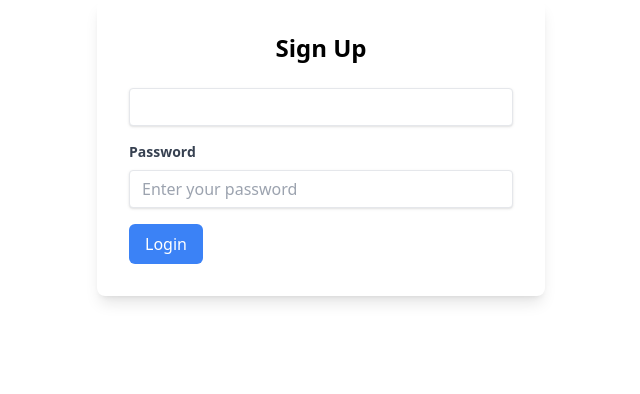
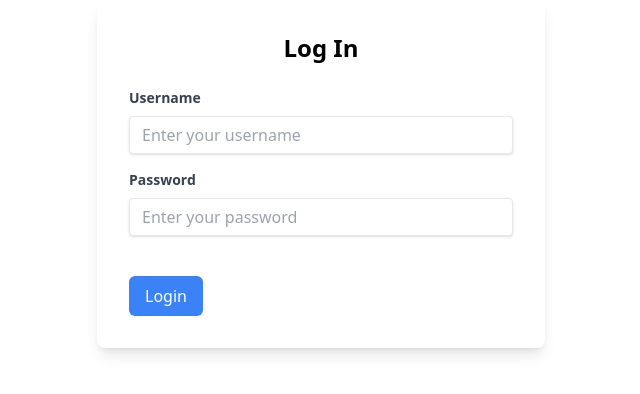
Before and after one commit to muttyqt15/pbp-6, a Django app: page /auth/login/ in a window 1280 px wide. Shown: the top 394 px of the page, without its empty margins (319-959 px from the left). Run offline with Django 5.2, Linux system fonts and the light colour scheme; some libraries are stand-ins or nearby versions.

Commit message:
fix: namespacing

```diff
--- a/api/authentication/forms.py
+++ b/api/authentication/forms.py
@@ -18,9 +18,6 @@ class SignupForm(UserCreationForm):
         self.fields['password1'].widget.attrs['placeholder'] = 'Create a password'
         self.fields['password2'].widget.attrs['placeholder'] = 'Confirm your password'
 
-        # Optionally, you can also set custom labels
-        self.fields['username'].label = 'Username'
-        self.fields['email'].label = 'Email Address'
         self.fields['password1'].label = 'Password'
         self.fields['password2'].label = 'Confirm Password'
         self.fields['role'].label = 'Role'
@@ -30,6 +27,12 @@ class SignupForm(UserCreationForm):
         if User.objects.filter(email=email).exists():
             raise forms.ValidationError("Email is already in use.")
         return email
+
+    def clean_username(self):
+        username = self.cleaned_data.get("username")
+        if User.objects.filter(username=username).exists():
+            raise forms.ValidationError("Username is already in use.")
+        return username
 
     def save(self, commit=True):
         user = super().save(commit=False)
--- a/api/authentication/templates/login.html
+++ b/api/authentication/templates/login.html
@@ -2,11 +2,27 @@
 
 {% block content %}
 <div class="max-w-md mx-auto bg-white p-8 rounded-lg shadow-lg">
-    <h2 class="text-2xl font-bold mb-6 text-center">Sign Up</h2>
+    <h2 class="text-2xl font-bold mb-6 text-center">Log In</h2>
     <form method="POST" class="space-y-4" id="signupForm">
         {% csrf_token %}
-        {% include 'components/input.html' with label=form.email.label placeholder=form.email.field.widget.attrs.placeholder name=form.email.name %}
-        {% include 'components/input.html' with label=form.password.label placeholder=form.password.field.widget.attrs.placeholder name=form.password.name %}
+        {% include 'components/input.html' with label=form.username.label placeholder=form.username.field.widget.attrs.placeholder name=form.username.name %}
+        {% if form.username.errors %}
+            <div class="text-red-500 text-sm">
+                {{ form.password2.errors|join:', ' }}
+            </div>
+        {% endif %}
+        {% include 'components/input.html' with type="password" label=form.password.label placeholder=form.password.field.widget.attrs.placeholder name=form.password.name %}
+        {% if form.password.errors %}
+            <div class="text-red-500 text-sm">
+                {{ form.password.errors|join:', ' }}
+            </div>
+        {% endif %}
+        <br />
+        {% if form.non_field_errors %}
+            <div class="text-red-500 text-sm">
+                {{ form.non_field_errors|join:', ' }}
+            </div>
+        {% endif %}
         <button type="submit" class="bg-blue-500 text-white py-2 px-4 rounded-md hover:bg-blue-700">
             Login
         </button>
--- a/api/authentication/templates/signup.html
+++ b/api/authentication/templates/signup.html
@@ -17,13 +17,13 @@
                 {{ form.email.errors|join:', ' }}
             </div>
         {% endif %}
-        {% include 'components/input.html' with label=form.password1.label placeholder=form.password1.field.widget.attrs.placeholder name=form.password1.name %}
+        {% include 'components/input.html' with type="password" label=form.password1.label placeholder=form.password1.field.widget.attrs.placeholder name=form.password1.name %}
         {% if form.password1.errors %}
             <div class="text-red-500 text-sm">
                 {{ form.password1.errors|join:', ' }}
             </div>
         {% endif %}
-        {% include 'components/input.html' with label=form.password2.label placeholder=form.password2.field.widget.attrs.placeholder name=form.password2.name %}
+        {% include 'components/input.html' with type="password" label=form.password2.label placeholder=form.password2.field.widget.attrs.placeholder name=form.password2.name %}
         {% if form.password2.errors %}
             <div class="text-red-500 text-sm">
                 {{ form.password2.errors|join:', ' }}
--- a/api/authentication/urls.py
+++ b/api/authentication/urls.py
@@ -2,6 +2,7 @@ from django.contrib import admin
 from django.urls import path
 from .views import login, signup
 
+app_name = 'authentication'  # Add this line!
 urlpatterns = [
     path("login/", login, name="login"),
     path("signup/", signup, name="signup"),
--- a/api/authentication/views.py
+++ b/api/authentication/views.py
@@ -9,7 +9,7 @@ def signup(request):
         form = SignupForm(request.POST)
         if form.is_valid():
             form.save()
-            return redirect("auth:login")  # Redirect to login after successful signup
+            return redirect("authentication:login")  # Redirect to login after successful signup
     else:
         form = SignupForm()
     return render(request, "signup.html", {"form": form})
@@ -25,7 +25,7 @@ def login(request):
             user = authenticate(request, username=username, password=password)
             if user is not None:
                 auth_login(request, user)
-                return redirect("main:main")  # Redirect to home after login
+                return redirect("main:index")  # Redirect to home after login
             else:
                 # Invalid credentials
                 form.add_error(None, "Invalid username or password")
--- a/api/main/urls.py
+++ b/api/main/urls.py
@@ -1,8 +1,10 @@
 from django.contrib import admin
 from django.urls import path, include, URLResolver
-from .views import main, authenticated_page
+from .views import index, authenticated_page
+
+app_name = 'main'
 
 urlpatterns: list[URLResolver] = [
-    path("", main, name="main"),
+    path("", index, name="index"),
     path("test", authenticated_page, name="test")
 ]
--- a/api/main/views.py
+++ b/api/main/views.py
@@ -2,7 +2,7 @@ from django.shortcuts import render
 from django.contrib.auth.decorators import login_required
 
 # Create your views here.
-def main(request):
+def index(request):
     user = request.user
     ctx = {"user": user}
     return render(request, "main.html", ctx)
--- a/api/urls.py
+++ b/api/urls.py
@@ -2,8 +2,8 @@ from django.contrib import admin
 from django.urls import path, include, URLResolver
 
 urlpatterns: list[URLResolver] = [
-    path("", include(("api.main.urls", "main"))),
-    path("auth/", include(("api.authentication.urls", "authentication"))),
-    path("restaurant/", include(("api.restaurant.urls", "restaurant"))),
-    path("review/", include(("api.review.urls", "review"))),
+    path("", include("api.main.urls")),
+    path("auth/", include("api.authentication.urls")),
+    path("restaurant/", include("api.restaurant.urls")),
+    path("review/", include("api.review.urls")),
 ]
--- a/cooking_uts/urls.py
+++ b/cooking_uts/urls.py
@@ -20,5 +20,5 @@ from django.urls import URLPattern, URLResolver, path, include
 
 urlpatterns = [
     path("admin/", admin.site.urls),
-    path("", include(("api.urls", "api"))),
+    path("", include(("api.urls"))),
 ]
```
